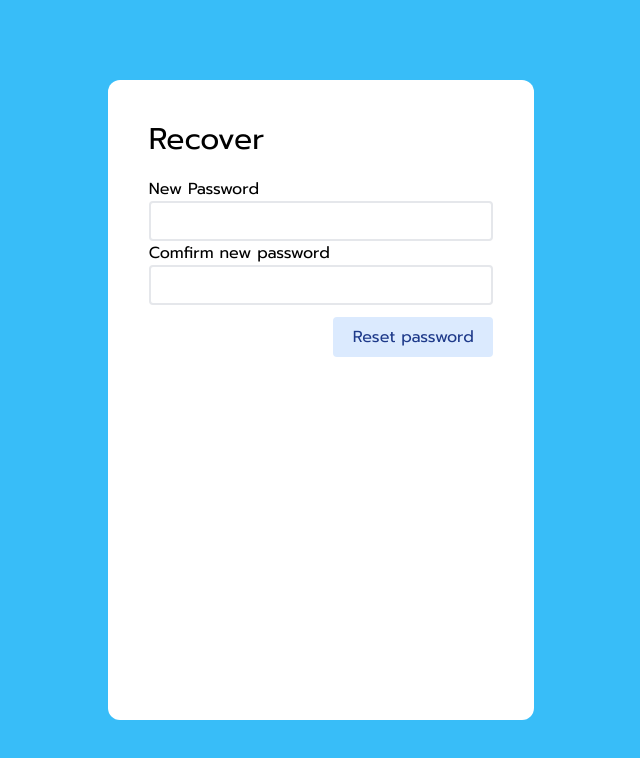
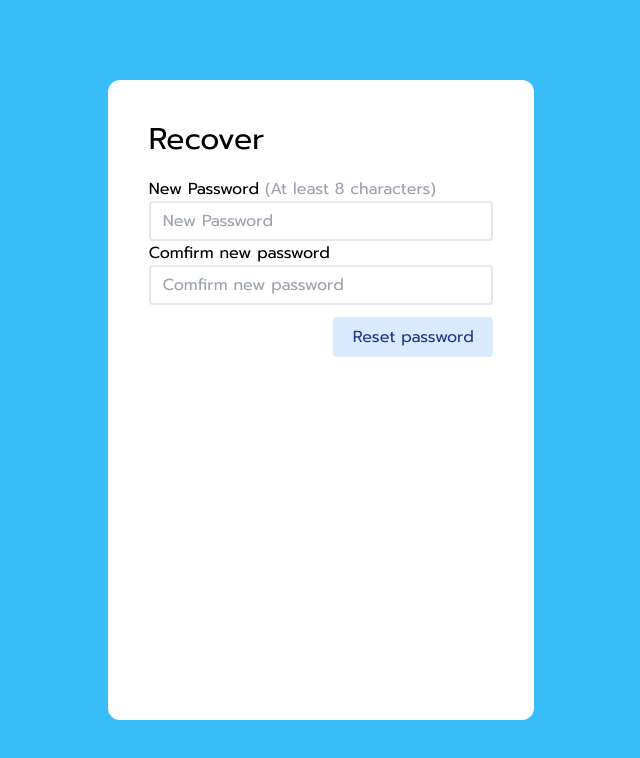
Before and after one commit to jobdle/frontend, a Next.js app: page /users/password/edit in a window 1280 px wide. Shown: the top 758 px of the page, without its empty margins (319-959 px from the left). Built offline with nearby package versions, Linux system fonts and the light colour scheme; no server answers.

Commit message:
resetPassword

```diff
--- a/pages/users/password/edit.tsx
+++ b/pages/users/password/edit.tsx
@@ -62,9 +62,11 @@ const RecoverPasswordPage = () => {
             <form onSubmit={handleSubmit}>
               <label>
                 New Password
+                <span className="text-gray-400"> (At least 8 characters)</span>
                 <input
                   type="password"
                   className="border-2 border-gray-200 rounded w-full py-2 px-3 text-gray-700 leading-tight focus:outline-none focus:border-blue-500"
+                  placeholder="New Password"
                   onChange={handleChange}
                   name="newPassword"
                   value={inputFields.newPassword}
@@ -75,6 +77,7 @@ const RecoverPasswordPage = () => {
                 <input
                   type="password"
                   className="border-2 border-gray-200 rounded w-full py-2 px-3 text-gray-700 leading-tight focus:outline-none focus:border-blue-500"
+                  placeholder="Comfirm new password"
                   onChange={handleChange}
                   name="comfirmNewPassword"
                   value={inputFields.comfirmNewPassword}
```
